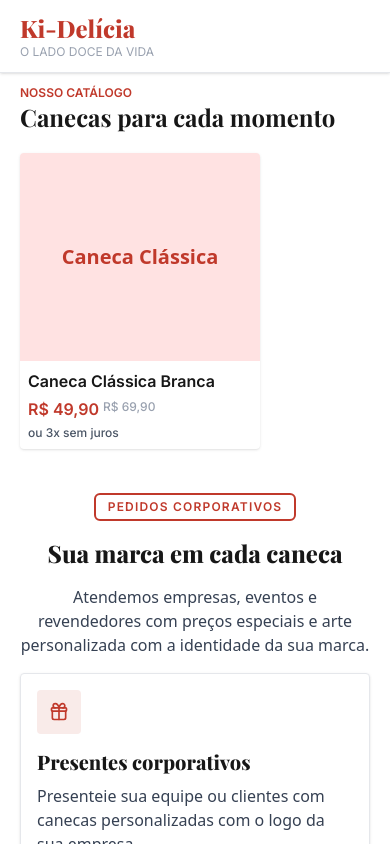
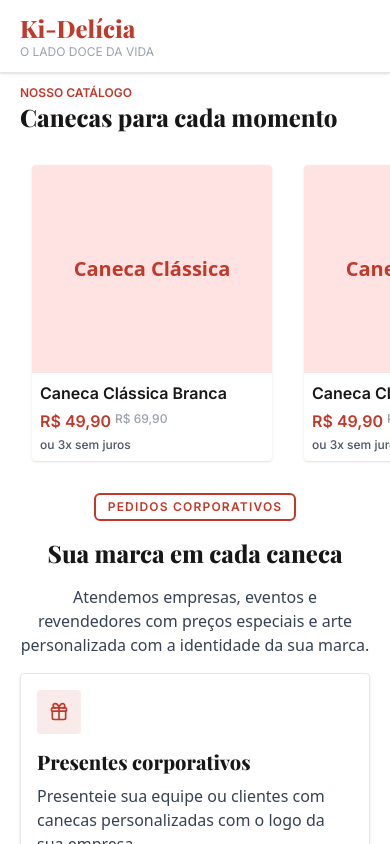
Before and after one commit to renatomart15/kidelicia-ecommerce, a Next.js app: page / in a window 390 px wide. Shown: the top 844 px of the page. Built offline with nearby package versions, Linux system fonts and the light colour scheme; a web font is replaced by a local one.

Commit message:
feat: carrossel responsivo na seção de catálogo

```diff
--- a/components/sections/Catalog.tsx
+++ b/components/sections/Catalog.tsx
@@ -1,14 +1,26 @@
-import React from 'react'
-import ProductCard from '../ui/ProductCard'
+import React from "react";
+import ProductCard from "../ui/ProductCard";
 
 const Catalog = () => {
   return (
-    <section className='px-5 py-3'>
-        <p className='text-vermelho font-body font-semibold text-xs'>NOSSO CATÁLOGO</p>
-        <h1 className='font-heading text-2xl font-bold'>Canecas para cada momento</h1>
-        <ProductCard/>
+    <section>
+      <div className="px-5 py-3">
+        <p className="text-vermelho font-body font-semibold text-xs">
+          NOSSO CATÁLOGO
+        </p>
+        <h1 className="font-heading text-2xl font-extrabold">
+          Canecas para cada momento
+        </h1>
+      </div>
+      <div className="flex px-8 scroll-pl-17 gap-8 overflow-x-scroll scroll-smooth snap-x snap-mandatory [&::-webkit-scrollbar]:hidden">
+        <ProductCard />
+        <ProductCard />
+        <ProductCard />
+        <ProductCard />
+        <ProductCard />
+      </div>
     </section>
-  )
-}
+  );
+};
 
-export default Catalog
+export default Catalog;
--- a/components/ui/ProductCard.tsx
+++ b/components/ui/ProductCard.tsx
@@ -1,6 +1,9 @@
 const ProductCard = () => {
   return (
-    <div className="rounded-sm shadow overflow-hidden w-60 my-5">
+    <div
+      className="rounded-sm shadow overflow-hidden w-60 my-5 snap-start snap-always shrink-0
+"
+    >
       <div className="flex justify-center items-center h-52 bg-red-100">
         <p className="text-vermelho font-semibold text-xl">Caneca Clássica</p>
       </div>
@@ -8,10 +11,12 @@ const ProductCard = () => {
         <p>Caneca Clássica Branca</p>
         <div>
           <div className="flex gap-1 mt-1">
-              <p className="text-vermelho">R$ 49,90</p>
-              <p className="text-gray-400 text-xs font-medium pt-0.5">R$ 69,90</p>
+            <p className="text-vermelho">R$ 49,90</p>
+            <p className="text-gray-400 text-xs font-medium pt-0.5">R$ 69,90</p>
           </div>
-          <p className="text-xs font-medium text-gray-600 mt-1">ou 3x sem juros</p>
+          <p className="text-xs font-medium text-gray-600 mt-1">
+            ou 3x sem juros
+          </p>
         </div>
       </div>
     </div>
```
